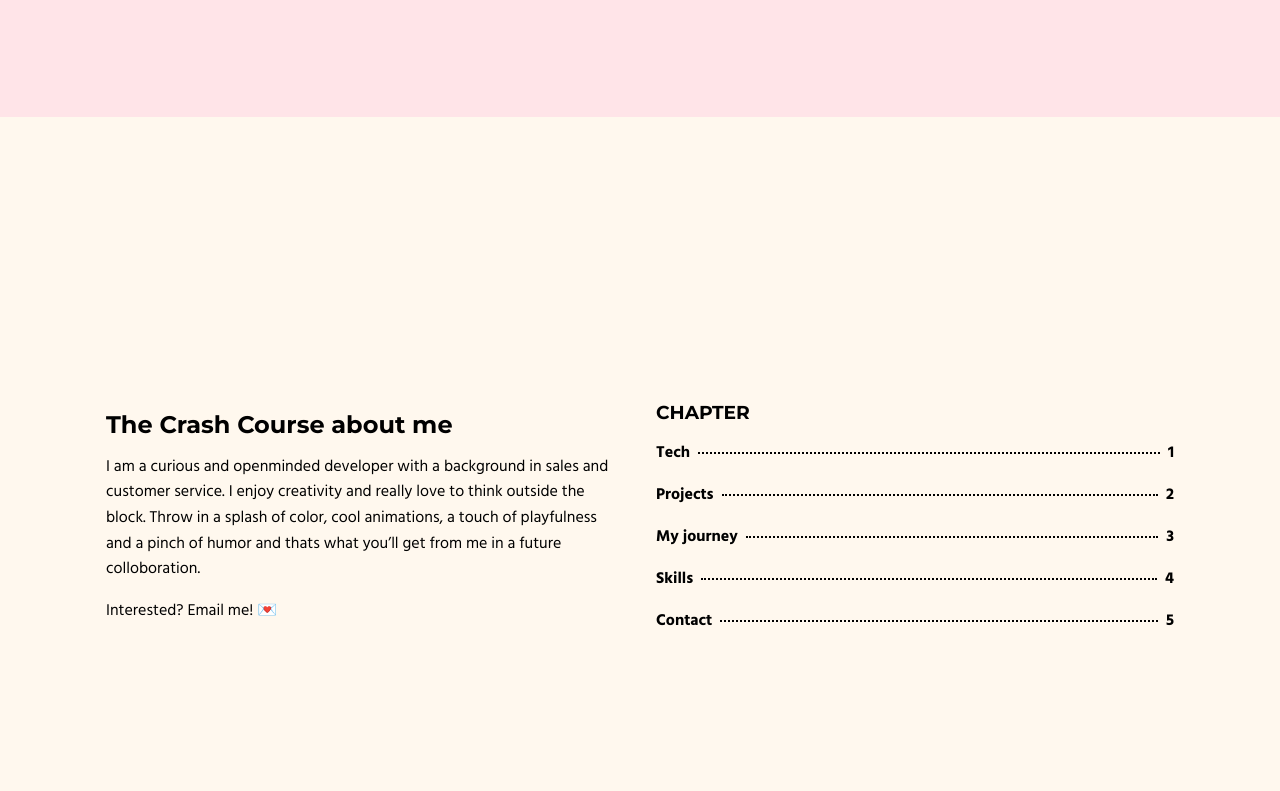
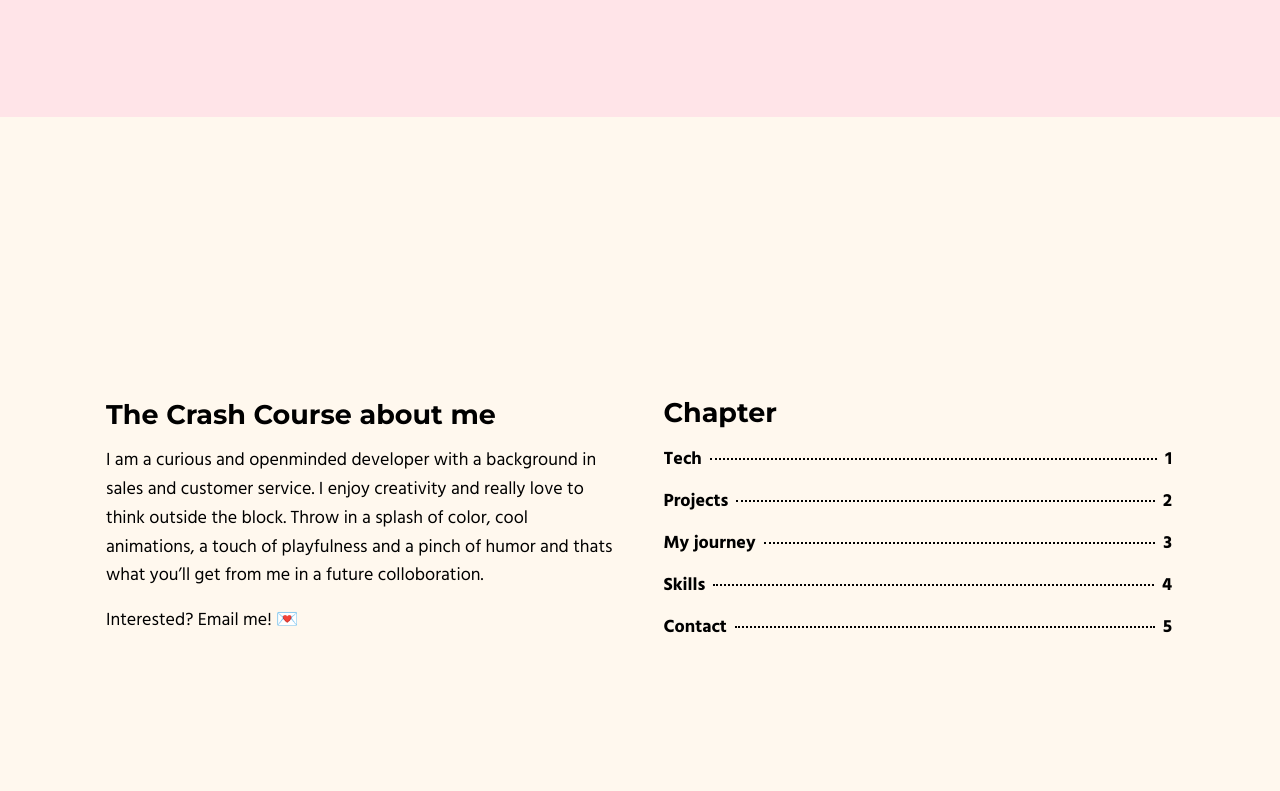
Before and after one commit to violacathrine/my-portfolio, a React (Vite) app: page / in a window 1280 px wide. Shown: the part 683-1474 px from the top of the page. Built offline with nearby package versions, Linux system fonts and the light colour scheme.

Commit message:
final commit before hand in

```diff
--- a/src/App.jsx
+++ b/src/App.jsx
@@ -10,10 +10,8 @@ import { Contact } from "./components/Contact";
 export const App = () => {
   return (
     <>
-      {/* INTRO */}
       <Intro />
 
-      {/* HEADERSECTION */}
       <HeaderSection
         id="header-section"
         heading={content.headerSection.heading}
@@ -23,31 +21,27 @@ export const App = () => {
         nav={content.headerSection.nav}
       />
 
-      {/* TECH */}
       <Tech heading={content.tech.heading} items={content.tech.items} />
 
-      {/* PROJECTS */}
       <Projects
         heading={content.projectsSection.heading}
         projects={content.projectsSection.projects}
       />
 
-      {/* MY JOURNEY */}
       <MyJourney
         heading={content.myJourney.heading}
         text={content.myJourney.text}
       />
 
-      {/* SKILLS */}
       <Skills heading={content.skills.heading} groups={content.skills.groups} />
 
-      {/* CONTACT */}
       <Contact
         heading={content.contact.heading}
         name={content.contact.name}
         email={content.contact.email}
         image={content.contact.image}
         socials={content.contact.socials}
+        footerText={content.contact.footerText}
       />
     </>
   );
--- a/src/GlobalStyles.jsx
+++ b/src/GlobalStyles.jsx
@@ -20,25 +20,26 @@ export const GlobalStyles = createGlobalStyle`
 
 
   h1, h2, h3 {
-    font-family: "Montserrat";
-    margin: 0 0 1rem;
+    font-family: Montserrat;
+    margin: 0 0 16px;
+    font-size: 27px;
   }
 
 
   p {
-    font-family: "Hind";
+    font-family: Hind;
     font-weight: 400;
     line-height: 1.6;
-    margin: 0 0 1rem;
+    margin: 0 0 16px;
   }
 
   li {
-  font-family: "Hind";
+  font-family: Hind;
   }
 
   a {
     color: inherit;
-    font-family: "Hind";
+    font-family: Hind;
     text-decoration: none;
   }
 `;
--- a/src/components/Contact.jsx
+++ b/src/components/Contact.jsx
@@ -93,8 +93,21 @@ const iconMap = {
   GitHub: FaGithub,
 };
 
+const Footer = styled.footer`
+  font-family: hind;
+  font-size: 16px;
+  color: rgb(125, 115, 115);
+  text-align: center;
+`;
 
-export const Contact = ({ heading, name, email, image, socials }) => {
+export const Contact = ({
+  heading,
+  name,
+  email,
+  image,
+  socials,
+  footerText,
+}) => {
   return (
     <Section id="contact">
       <Heading>{heading}</Heading>
@@ -119,6 +132,7 @@ export const Contact = ({ heading, name, email, image, socials }) => {
           );
         })}
       </IconsWrapper>
+      <Footer>{footerText}</Footer>
     </Section>
   );
 };
--- a/src/components/HeaderSection.jsx
+++ b/src/components/HeaderSection.jsx
@@ -1,6 +1,5 @@
 import styled from "styled-components";
 import { ScrollArrow } from "./ScrollArrow";
-
 
 const HeaderWrapper = styled.header`
   position: relative;
@@ -10,6 +9,11 @@ const HeaderWrapper = styled.header`
   flex-direction: column;
   justify-content: space-between;
   background-color: #fff8ee;
+
+  @media (min-width: 768px) {
+    justify-content: center; /* Desktop: centrera horisontellt */
+    align-items: center; /* Desktop: centrera vertikalt */
+  }
 `;
 
 // The "Book"
@@ -26,6 +30,7 @@ const BookContainer = styled.div`
     width: 100%;
     align-items: center;
     padding-top: 16px;
+    gap: 15px;
   }
 `;
 
@@ -34,6 +39,7 @@ const TextContent = styled.section`
   flex: 1;
   padding: 16px;
   z-index: 2;
+  font-size: 18px;
   }
 `;
 
@@ -41,7 +47,7 @@ const NavWrapper = styled.section`
   position: relative;
   flex: 1;
   z-index: 2;
-  padding: 16px;
+  padding: 18px;
 `;
 
 // Navigation
@@ -52,10 +58,12 @@ const NavList = styled.ul`
 `;
 
 const NavItem = styled.li`
-  margin-bottom: 16px;
+  margin-bottom: 13px;
 `;
 
 const NavLink = styled.a`
+position: relative;
+  font-size: 18px;
   display: flex;
   align-items: center;
   font-weight: bold;
@@ -102,7 +110,7 @@ export const HeaderSection = ({
         </TextContent>
 
         <NavWrapper>
-          <h3>CHAPTER</h3>
+          <h2>Chapter</h2>
           <nav>
             <NavList>
               {nav.map((item) => (
--- a/src/components/MyJourney.jsx
+++ b/src/components/MyJourney.jsx
@@ -2,7 +2,7 @@ import styled from "styled-components";
 
 const Section = styled.section`
   min-height: 100vh;
-  width: 100vw; /* Full width of the viewport */
+  width: 100vw;
   background-color: #fff8ee;
   padding: 128px 16px;
   margin: 0 auto;
--- a/src/components/Projects.jsx
+++ b/src/components/Projects.jsx
@@ -4,7 +4,7 @@ import { ProjectButton, ButtonsWrapper } from "./ButtonsComponents";
 const Section = styled.section`
   background-color: white;
   min-height: 100vh;
-  width: 100vw; /* Full width of the viewport */
+  width: 100vw;
   padding: 128px 16px;
   margin: 0 auto;
   display: flex;
--- a/src/data/content.json
+++ b/src/data/content.json
@@ -162,7 +162,7 @@
   },
 
   "contact": {
-    "heading": "Let's connect",
+    "heading": "Let's be creative together!",
     "name": "Cathrine Olsson",
     "email": "cathrineohlsson@live.se",
     "image": "/profile-picture.jpg",
@@ -175,6 +175,7 @@
         "platform": "GitHub",
         "link": "https://github.com/violacathrine"
       }
-    ]
+    ],
+    "footerText": "Developed by Cathi 2025"
   }
 }
```
